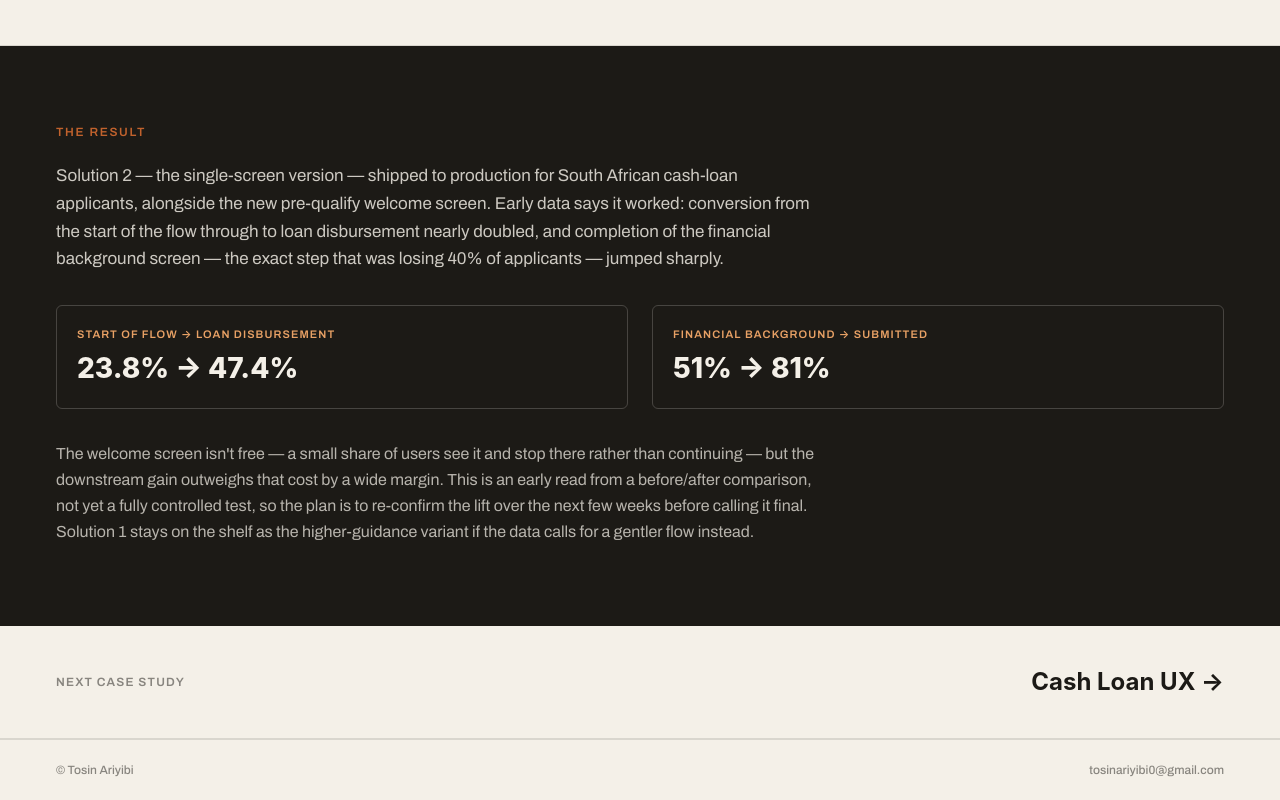
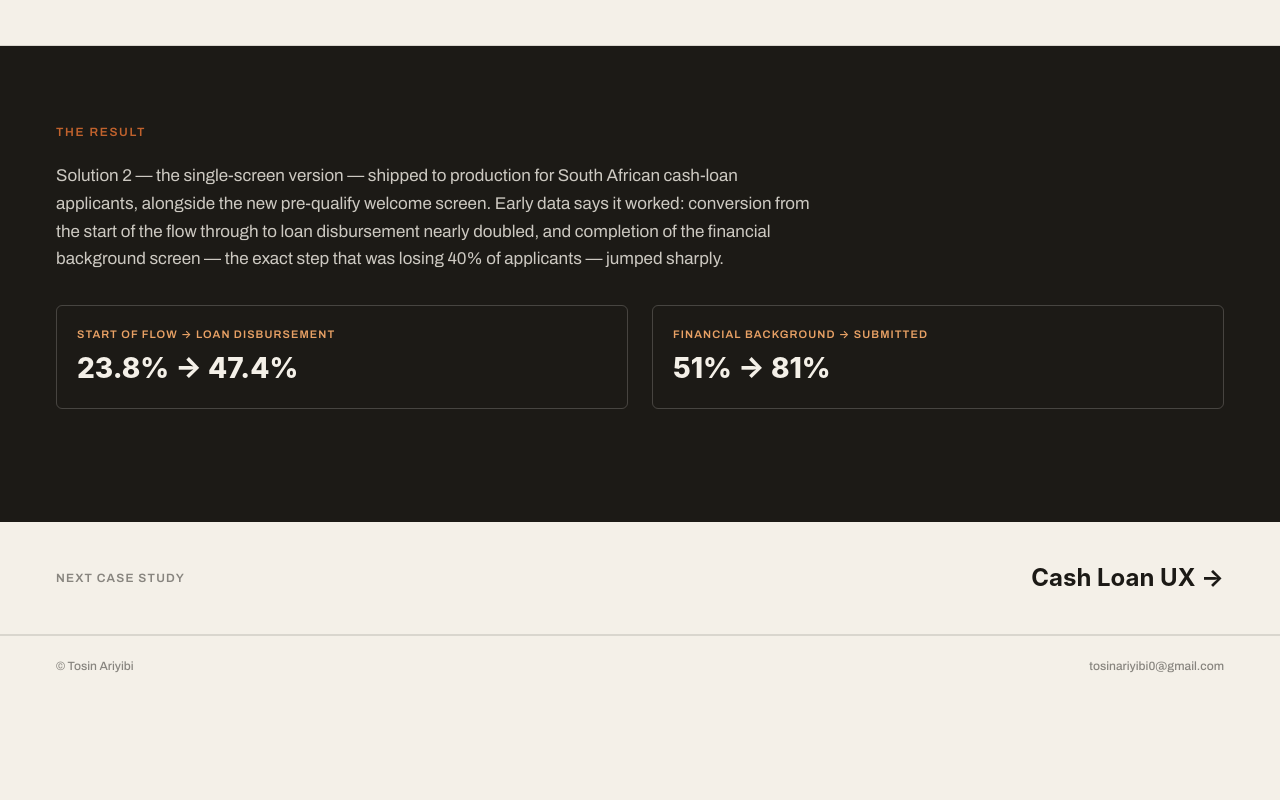
Before and after one commit to mokayodey/myportfolio, a Next.js app: page /work/affordability-screen in a window 1280 px wide. Shown: the part 9152-9952 px from the top of the page. After the commit the page ends 9848 px from the top, so only its background shows below. Built offline with nearby package versions, Linux system fonts and the light colour scheme; a web font is replaced by a local one.

Commit message:
Remove caveat paragraph from Affordability Screen result section

```diff
--- a/app/work/affordability-screen/page.tsx
+++ b/app/work/affordability-screen/page.tsx
@@ -520,16 +520,6 @@ export default function AffordabilityScreen() {
               </div>
             </div>
           </div>
-          <p className="m-0 max-w-[760px] text-base font-normal leading-relaxed text-canvas/72 md:text-base">
-            The welcome screen isn&apos;t free — a small share of users see
-            it and stop there rather than continuing — but the downstream
-            gain outweighs that cost by a wide margin. This is an early
-            read from a before/after comparison, not yet a fully
-            controlled test, so the plan is to re-confirm the lift over
-            the next few weeks before calling it final. Solution 1 stays
-            on the shelf as the higher-guidance variant if the data calls
-            for a gentler flow instead.
-          </p>
         </Section>
 
         <NextCaseStudy href="/work/cash-loan-ux" name="Cash Loan UX" />
```
